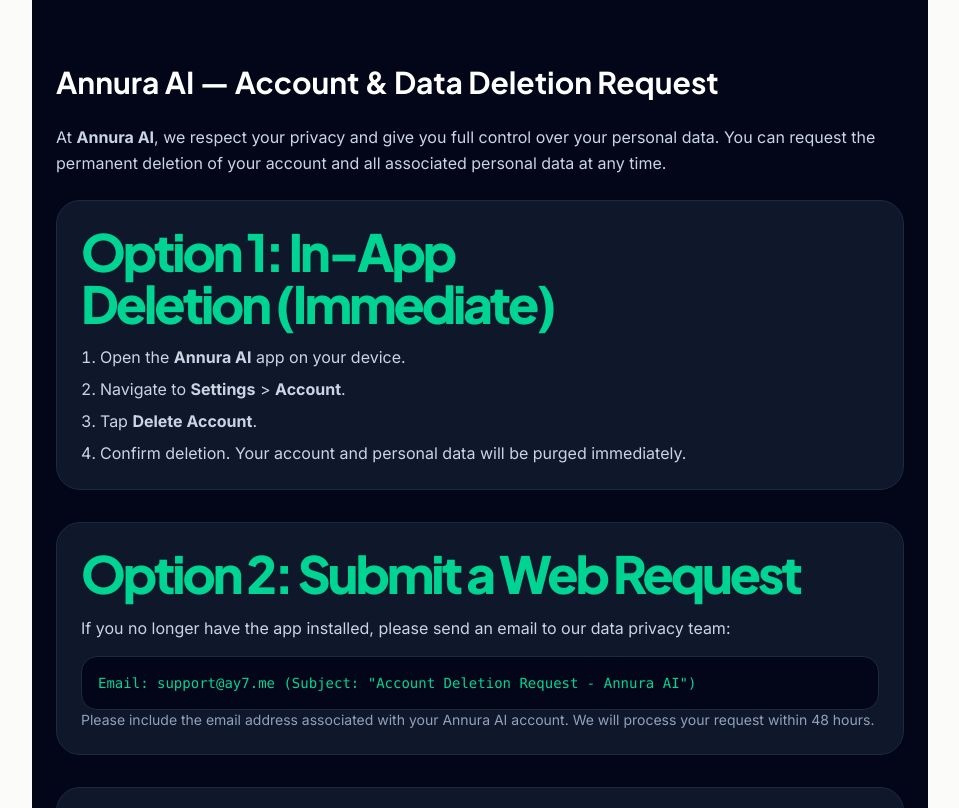
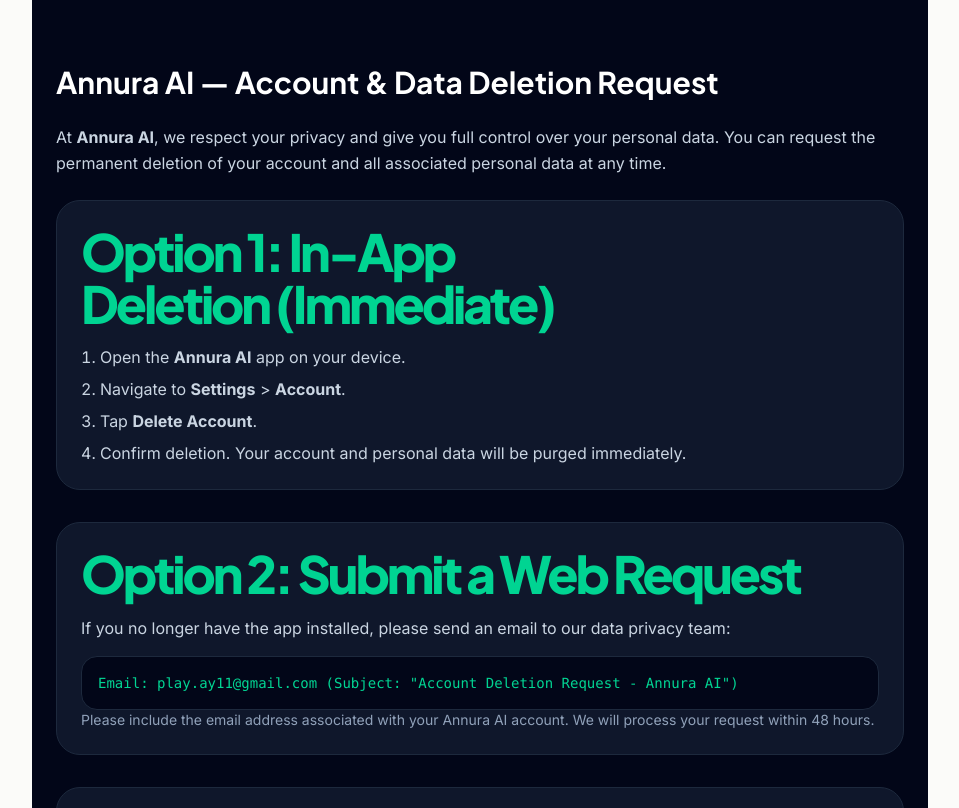
Before and after one commit to ayush-yadavv/eat_right_website, a Next.js app: page /delete-account in a window 1280 px wide. Shown: the top 808 px of the page, without its empty margins (160-1119 px from the left). Built offline with nearby package versions, Linux system fonts and the light colour scheme.

Commit message:
fix: update contact email for account deletion requests

```diff
--- a/src/app/delete-account/page.tsx
+++ b/src/app/delete-account/page.tsx
@@ -32,7 +32,7 @@ export default function DeleteAccountPage() {
           If you no longer have the app installed, please send an email to our data privacy team:
         </p>
         <div className="p-4 bg-slate-950 rounded-lg border border-slate-800 text-emerald-400 font-mono text-sm">
-          Email: support@ay7.me (Subject: "Account Deletion Request - Annura AI")
+          Email: play.ay11@gmail.com (Subject: "Account Deletion Request - Annura AI")
         </div>
         <p className="text-slate-400 text-sm mt-4">
           Please include the email address associated with your Annura AI account. We will process your request within 48 hours.
```
